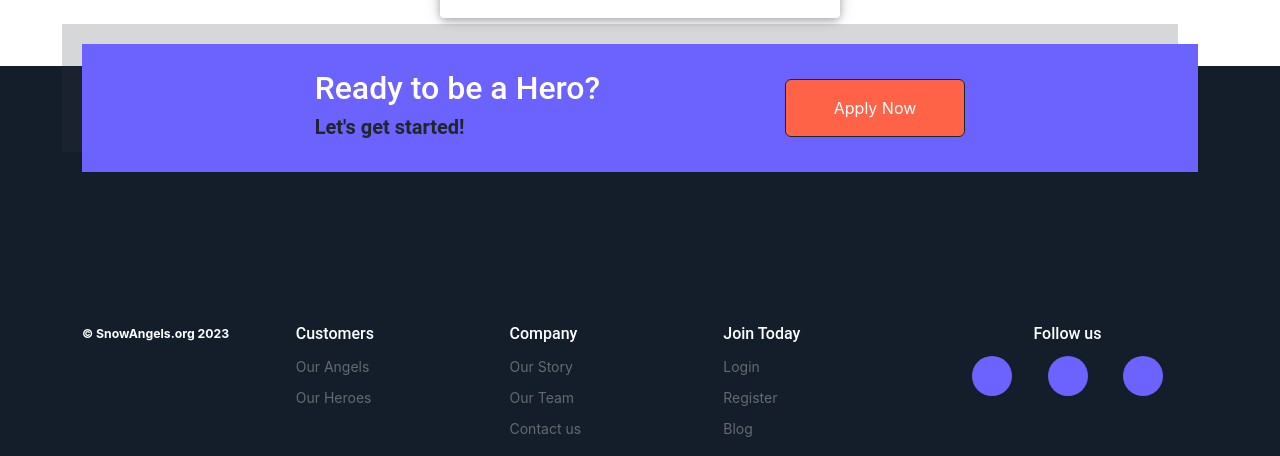
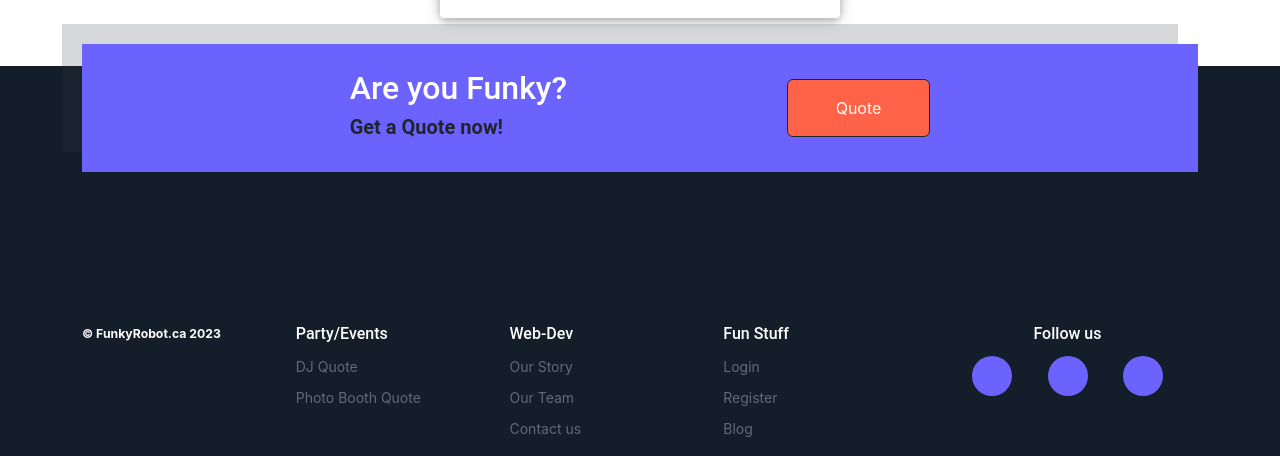
Before and after one commit to FunkyRobot73/funkyrobot.ca, an Angular app: page / in a window 1280 px wide. Shown: the part 2457-2913 px from the top of the page. Built offline with nearby package versions, Linux system fonts and the light colour scheme; some icons are missing.

Commit message:
footer & links

```diff
--- a/src/app/components/footer/footer.component.html
+++ b/src/app/components/footer/footer.component.html
@@ -4,12 +4,12 @@
 
         <div class="cta d-block d-md-flex align-items-center px-5 spacer mt-3">
           <div>
-            <h2 class="mb-0">Ready to be a Hero?</h2>
-            <h3 class="text-dark get-started">Let's get started!</h3>
+            <h2 class="mb-0">Are you Funky?</h2>
+            <h3 class="text-dark get-started">Get a Quote now!</h3>
           </div>
 
           <div class="ml-auto">
-            <a routerLink="/landing-page" class="btn btn-dark rounded-2 py-3 px-5">Apply Now</a>
+            <a routerLink="/landing-page" class="btn btn-dark rounded-2 py-3 px-5">Quote</a>
           </div>
         </div>
         <div class="row">
@@ -17,18 +17,18 @@
           <div class="col-sm">
             <a href="#" class="footer-logo"></a>
             <p class="copyright">
-              <small>&copy; SnowAngels.org 2023</small>
+              <small>&copy; FunkyRobot.ca 2023</small>
             </p>
           </div>
           <div class="col-sm">
-            <h3>Customers</h3>
+            <h3>Party/Events</h3>
             <ul class="list-unstyled links">
-              <li><a routerLink="angel">Our Angels</a></li>
-              <li><a routerLink="hero">Our Heroes</a></li>
+              <li><a routerLink="angel">DJ Quote</a></li>
+              <li><a routerLink="hero">Photo Booth Quote</a></li>
             </ul>
           </div>
           <div class="col-sm">
-            <h3>Company</h3>
+            <h3>Web-Dev</h3>
             <ul class="list-unstyled links">
               <li><a routerLink="our-story">Our Story</a></li>
               <li><a routerLink="team">Our Team</a></li>
@@ -36,7 +36,7 @@
             </ul>
           </div>
           <div class="col-sm">
-            <h3>Join Today</h3>
+            <h3>Fun Stuff</h3>
             <ul class="list-unstyled links">
               <!-- <li><a routerLink="our-story">Our Story</a></li> -->
               <li><a routerLink="login">Login</a></li>
@@ -48,8 +48,8 @@
             <h3 class="text-center">Follow us</h3>
             <ul class="list-unstyled social spacer">
               <li><a href="https://discord.com/channels/1068328558415597628/1068334122252116099" target="_blank"><i class="icofont-brand-android-robot socials"></i></a></li>
-              <li><a href="https://twitter.com/snowangels_org" target="_blank"><i class="icofont-twitter socials"></i></a></li>
-              <li><a href="https://instagram.com/snowangels_org" target="_blank"><i class="icofont-instagram socials"></i></a></li>
+              <li><a href="https://twitter.com/funkyrobot73" target="_blank"><i class="icofont-twitter socials"></i></a></li>
+              <li><a href="https://instagram.com/funkyrobot73" target="_blank"><i class="icofont-instagram socials"></i></a></li>
             </ul>
           </div>
 
--- a/src/index.html
+++ b/src/index.html
@@ -5,9 +5,11 @@
   <link href="https://cdn.jsdelivr.net/npm/bootstrap@5.3.0/dist/css/bootstrap.min.css" rel="stylesheet" integrity="sha384-9ndCyUaIbzAi2FUVXJi0CjmCapSmO7SnpJef0486qhLnuZ2cdeRhO02iuK6FUUVM" crossorigin="anonymous">
 
   <meta charset="utf-8">
+  <script src="https://kit.fontawesome.com/3e0c8b2375.js" crossorigin="anonymous"></script>
   <title>FunkyRobot</title>
   <base href="/">
   <meta name="viewport" content="width=device-width, initial-scale=1">
+  <link rel="stylesheet" href="myProjects/webProject/icofont/css/icofont.min.css">
   <link rel="icon" type="image/x-icon" href="favicon.ico">
 </head>
 <body>
```
